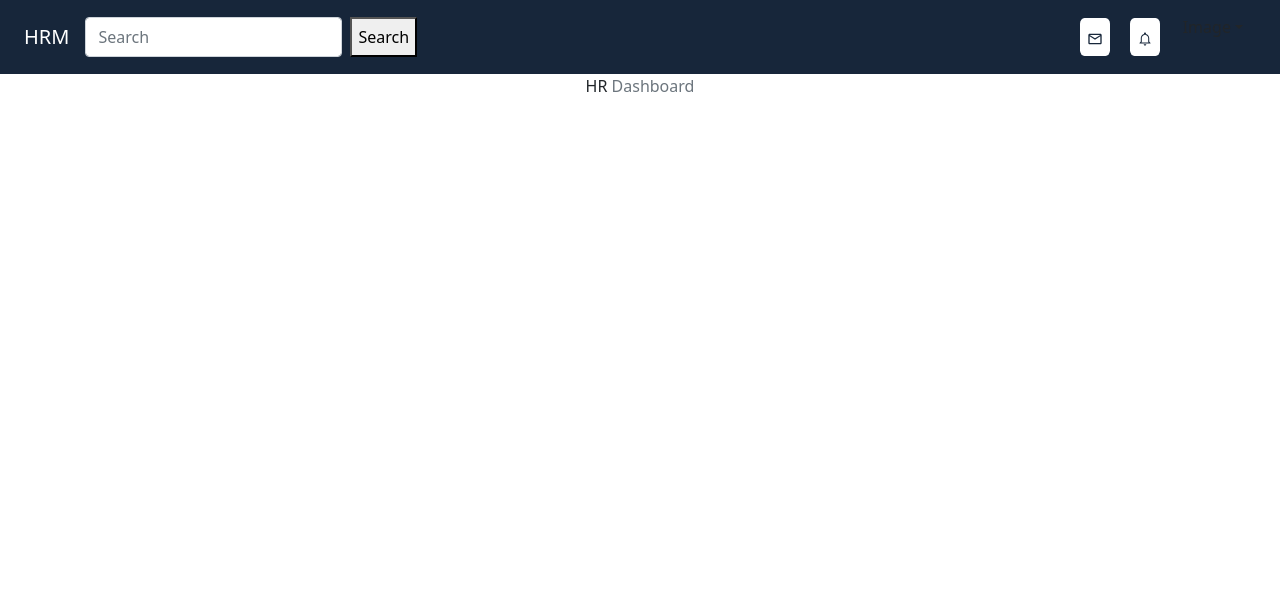
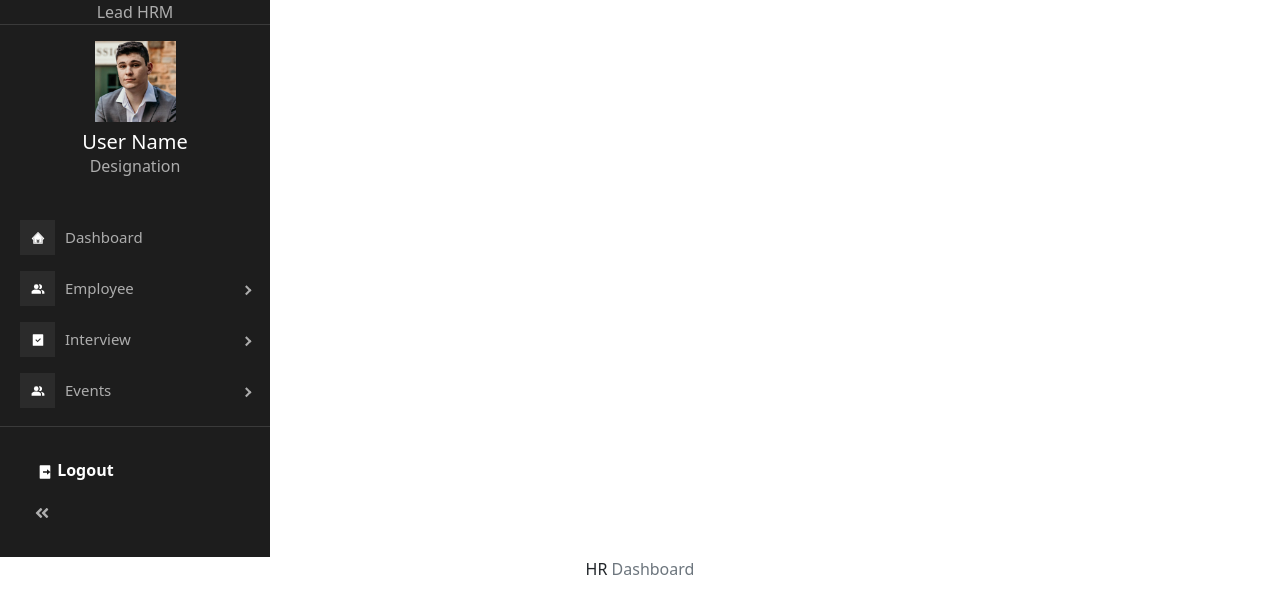
Before and after one commit to LeadTronics/hrm-lt, a React (Create React App) app: page /dashboard in a window 1280 px wide. Shown: the top 614 px of the page. Built offline with nearby package versions, Linux system fonts and the light colour scheme.

Commit message:
try sidebar

```diff
--- a/package.json
+++ b/package.json
@@ -11,6 +11,7 @@
     "react-bootstrap": "^2.2.3",
     "react-dom": "^18.0.0",
     "react-icons": "^4.3.1",
+    "react-pro-sidebar": "^0.7.1",
     "react-router-dom": "^6.3.0",
     "react-scripts": "5.0.0",
     "web-vitals": "^2.1.4"
--- a/src/Components/Topbar/Topbar.js
+++ b/src/Components/Topbar/Topbar.js
@@ -1,64 +1,78 @@
-import React from 'react'
-import '../Components.css'
-import { Nav, Navbar, Dropdown } from 'react-bootstrap';
-import { FaBars } from 'react-icons/fa'
-import { MdMailOutline } from 'react-icons/md'
-import { IoMdNotificationsOutline } from 'react-icons/io'
+import React, { useState } from 'react'
+import { ProSidebar, Menu, MenuItem, SubMenu, SidebarFooter, SidebarHeader } from 'react-pro-sidebar';
+import 'react-pro-sidebar/dist/css/styles.css';
+import { MdPeopleAlt } from 'react-icons/md'
+import { AiTwotoneHome } from 'react-icons/ai'
+import { RiLogoutBoxRFill, RiTaskFill } from 'react-icons/ri'
+import { FaAngleDoubleRight, FaAngleDoubleLeft } from 'react-icons/fa'
+import { Link } from 'react-router-dom';
+import profileimg from '../../assets/images/profile.jpg'
+function Topbar() {
+    const [collapsed, setCollapsed] = useState(false);
 
-
-const Topbar = () => {
-
+    const onClickMenuIcon = () => {
+        setCollapsed(!collapsed);
+    };
     return (
         <>
-            <div className='Topbar'>
-                <div className='sidebar-text-top'>
-                    <div className='row'>
-                        <Navbar style={{ backgroundColor: "#17263a" }} >
-                        <div className='container-fluid'>
-                                <div className='d-flex'>
-                                    <Navbar.Brand href="#" className='Dash-logo'>
-                                        HRM
-                                    </Navbar.Brand>
-                                    <Navbar.Toggle className='me-3'><FaBars /></Navbar.Toggle>
-                                    <form className="d-flex ClasForm">
-                                        <input
-                                            type="search"
-                                            placeholder="Search"
-                                            className="me-2 form-control"
-                                            aria-label="Search"
-                                        />
-                                        <button variant="outline-success">Search</button>
-                                    </form>
-                                </div>
-                                <div className='d-flex top-drop-icon'>
+             <ProSidebar className='Sidebar-style' collapsed={collapsed}
+                breakPoint="md">
+                <div className='text-center'>
+                    <SidebarHeader className='Dash-logo border-Bgray'>
+                        {collapsed ? "HRM" : "Lead HRM"}
 
-                                    <Nav.Link href="#action1" className="icon-top"><MdMailOutline/></Nav.Link>
-                                    <Nav.Link href="#action1" className="icon-top"><IoMdNotificationsOutline/></Nav.Link>
+                    </SidebarHeader>
+                    <div className='py-3 border-Bgray'>
+                        <img className='profile-side' src={profileimg} width="30%"></img>
+                        <div className='py-2'>
+                            <h5 className='text-white mb-0'>User Name</h5>
+                            <div>Designation</div>
+                        </div>
 
-                                        <Dropdown align="end">
-                                            <Dropdown.Toggle variant="inherit" id="dropdown-basic">
-                                                Image
-                                            </Dropdown.Toggle>
-
-                                            <Dropdown.Menu className='Popup-inner'>
-                                                <div className="text-center border-bottom pt-3" >
-                                                    <h6>username</h6>
-                                                    <p>Software Developer</p>
-                                                </div>
-                                                <Dropdown.Item>Profile</Dropdown.Item>
-                                                <Dropdown.Item>Settings</Dropdown.Item>
-                                                <Dropdown.Item>Messages</Dropdown.Item>
-                                                <Dropdown.Item>Change Password</Dropdown.Item>
-                                                <Dropdown.Item>Sign Out</Dropdown.Item>
-                                            </Dropdown.Menu>
-                                        </Dropdown>
-                                </div>
-                                </div>
-                        </Navbar>
                     </div>
                 </div>
-            </div>
+                <Menu iconShape="square">
+                    <MenuItem icon={<AiTwotoneHome style={{ color: "white" }} />}>Dashboard
+                        <Link to="/dashboard"></Link>
+                    </MenuItem>
+                    <SubMenu title="Employee" icon={<MdPeopleAlt style={{ color: "white" }} />}>
+                        <MenuItem style={{ listStyleType: "disc", marginLeft: "50px" }}>Employee List
+                            <Link to="/allemployee"></Link>
+                        </MenuItem>
+                        <MenuItem style={{ listStyleType: "disc", marginLeft: "50px" }}>Add Employee Details
+                            <Link to="/addemployee"></Link>
+                        </MenuItem>
+                    </SubMenu>
+                    <SubMenu title="Interview" icon={<RiTaskFill style={{ color: "white" }} />}>
+                        <MenuItem style={{ listStyleType: "disc", marginLeft: "50px" }}>Interview Schedule
+                            <Link to="/interview_schedule"></Link>
+                        </MenuItem>
+                        <MenuItem style={{ listStyleType: "disc", marginLeft: "50px" }}>Interview Schedule List
+                            <Link to='/interviewtabledata'></Link>
+                        </MenuItem>
+
+                    </SubMenu>
+                    <SubMenu title="Events" icon={<MdPeopleAlt style={{ color: "white" }} />}>
+                        <MenuItem style={{ listStyleType: "disc", marginLeft: "50px" }}>Add Event
+                            <Link to="/add-event"></Link>
+                        </MenuItem>
+                        <MenuItem style={{ listStyleType: "disc", marginLeft: "50px" }}>All Events
+                            <Link to="/all-events"></Link>
+                        </MenuItem>
+                    </SubMenu>
+
+                </Menu>
+                <SidebarFooter className='p-4' style={{ textAlign: "left" }}>
+                    <Link to="/login" className='btn' style={{ cursor: "pointer", fontWeight: "bold", color: "white" }}><RiLogoutBoxRFill /> Logout
+                    </Link>
+                    <br></br>
+                    <div style={{float:"left", margin:"10px", cursor:"pointer"}} onClick={onClickMenuIcon}>
+                        {collapsed ? <FaAngleDoubleRight /> : <FaAngleDoubleLeft />}
+                    </div>
+                </SidebarFooter>
+            </ProSidebar>
+
         </>
-    )
+    );
 }
-export default Topbar
+export default Topbar;
```
Also changed, not shown: 1 other file (tests, documents, lock files or other folders).
